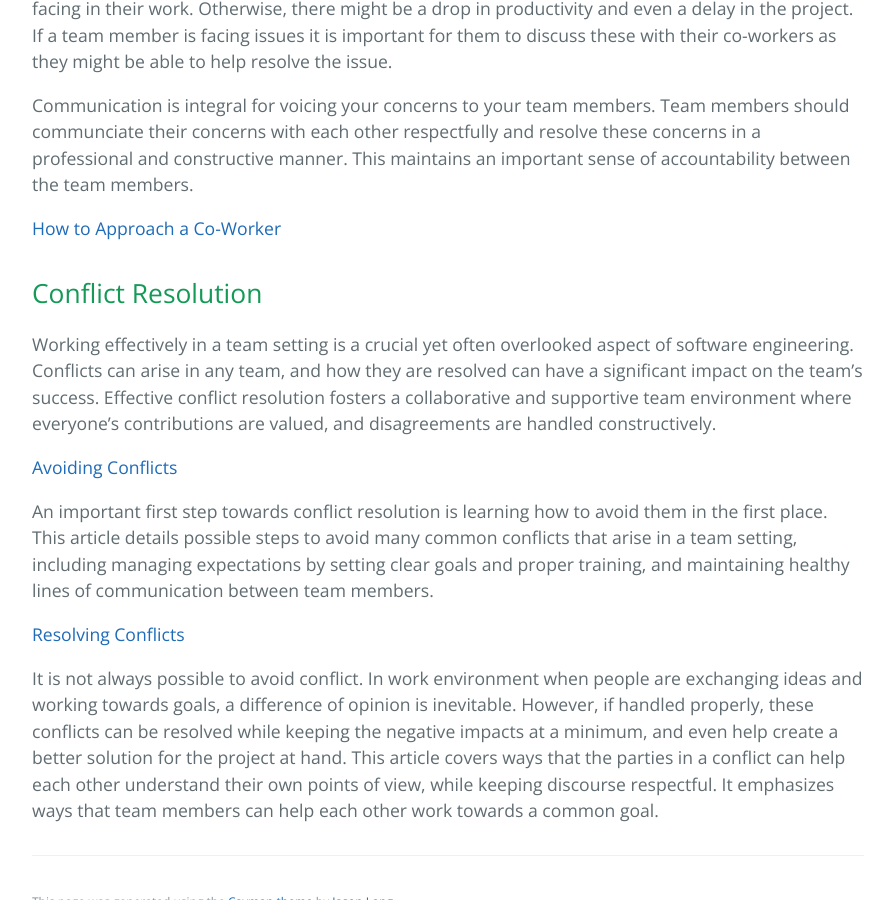
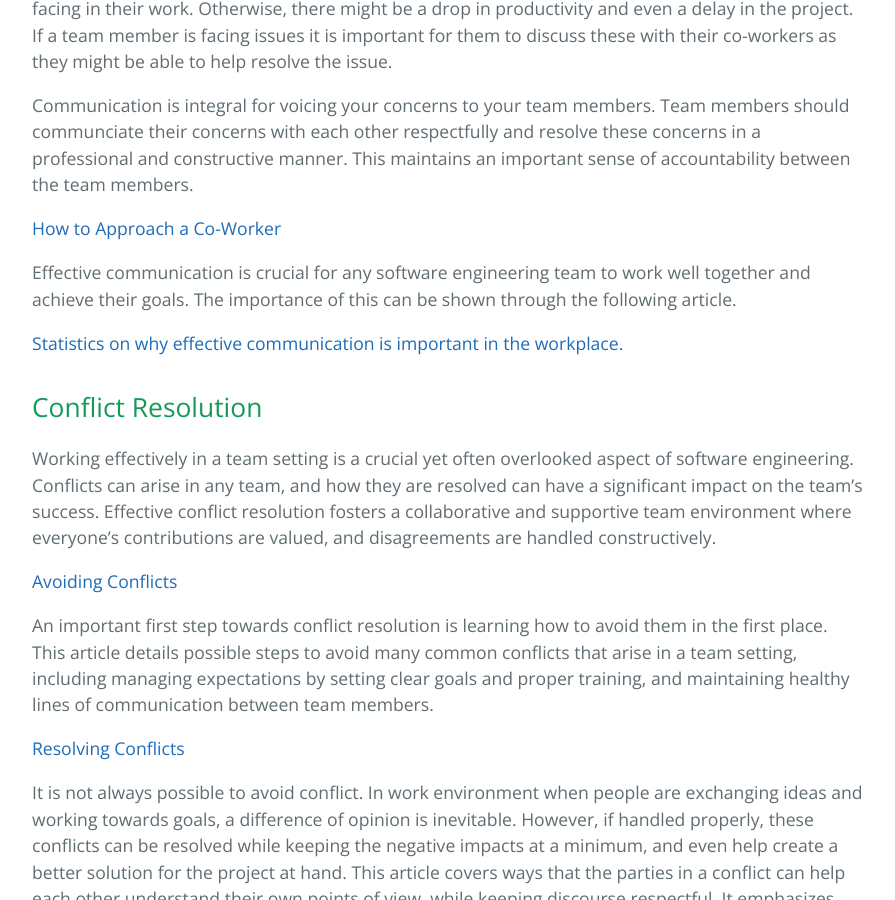
Before and after one commit to learning-software-engineering/learning-software-engineering.github.io, a Jekyll site: the page built from Topics/Teamwork.md, in a window 1280 px wide and 900 px high, scrolled down 911 px. Shown: the whole window, without its empty margins (192-1087 px from the left). Built offline with Jekyll 4.4.1, drawn with Linux system fonts in a browser that asks for light colours; our own code applies the rules of GitHub Pages for plain Markdown files.

Commit message:
Update Teamwork.md

```diff
--- a/Topics/Teamwork.md
+++ b/Topics/Teamwork.md
@@ -17,6 +17,9 @@ Communication is integral for voicing your concerns to your team members. Team m
 
 [How to Approach a Co-Worker](https://adm.viu.ca/workplace-conflict/direct-discussion-how-approach-co-worker)
 
+Effective communication is crucial for any software engineering team to work well together and achieve their goals. The importance of this can be shown through the following article.
+
+[Statistics on why effective communication is important in the workplace.](https://www.linkedin.com/pulse/statistics-why-effective-communication-important-/?trk=pulse-article_more-articles_related-content-card)
 
 ## Conflict Resolution
 
```
